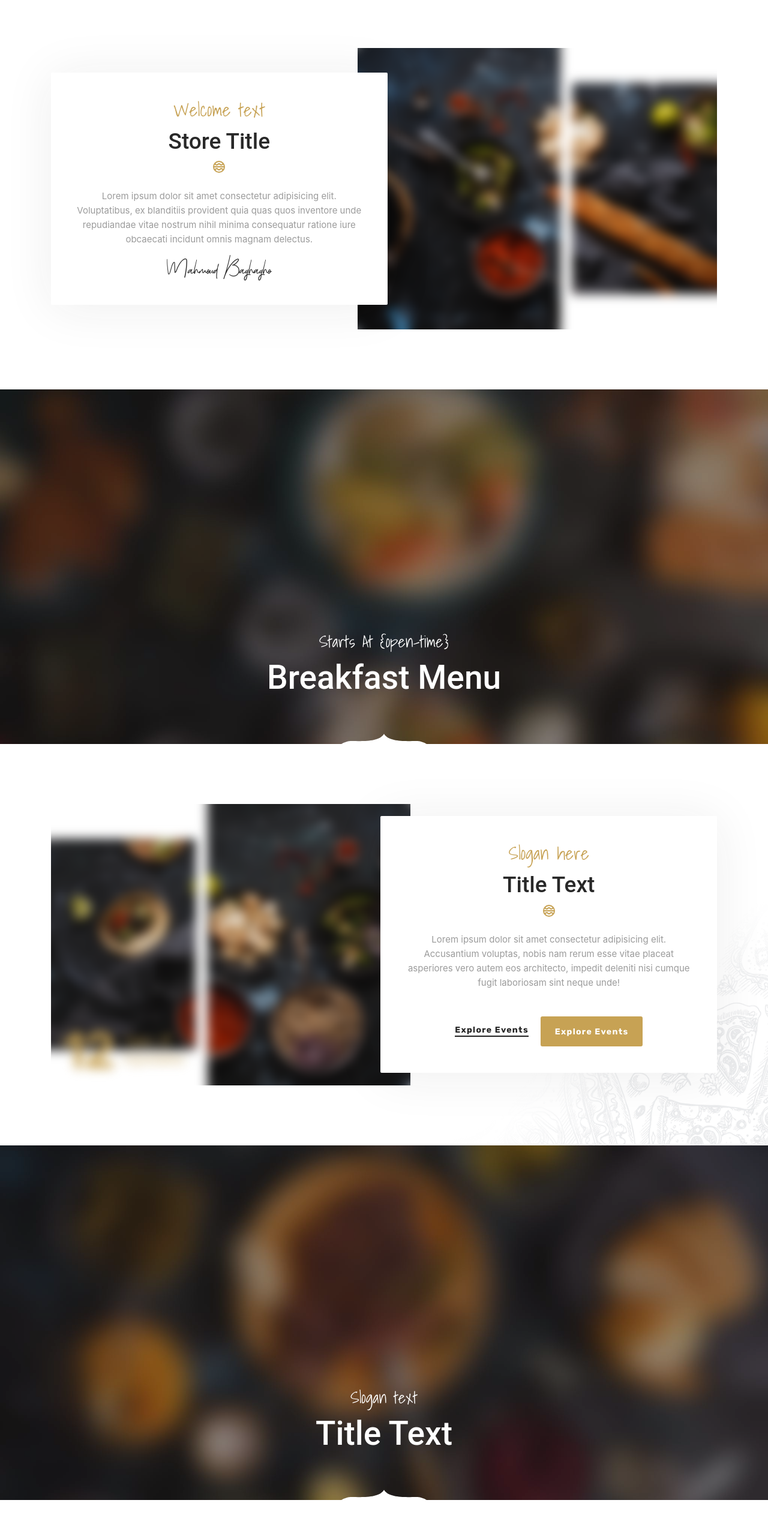
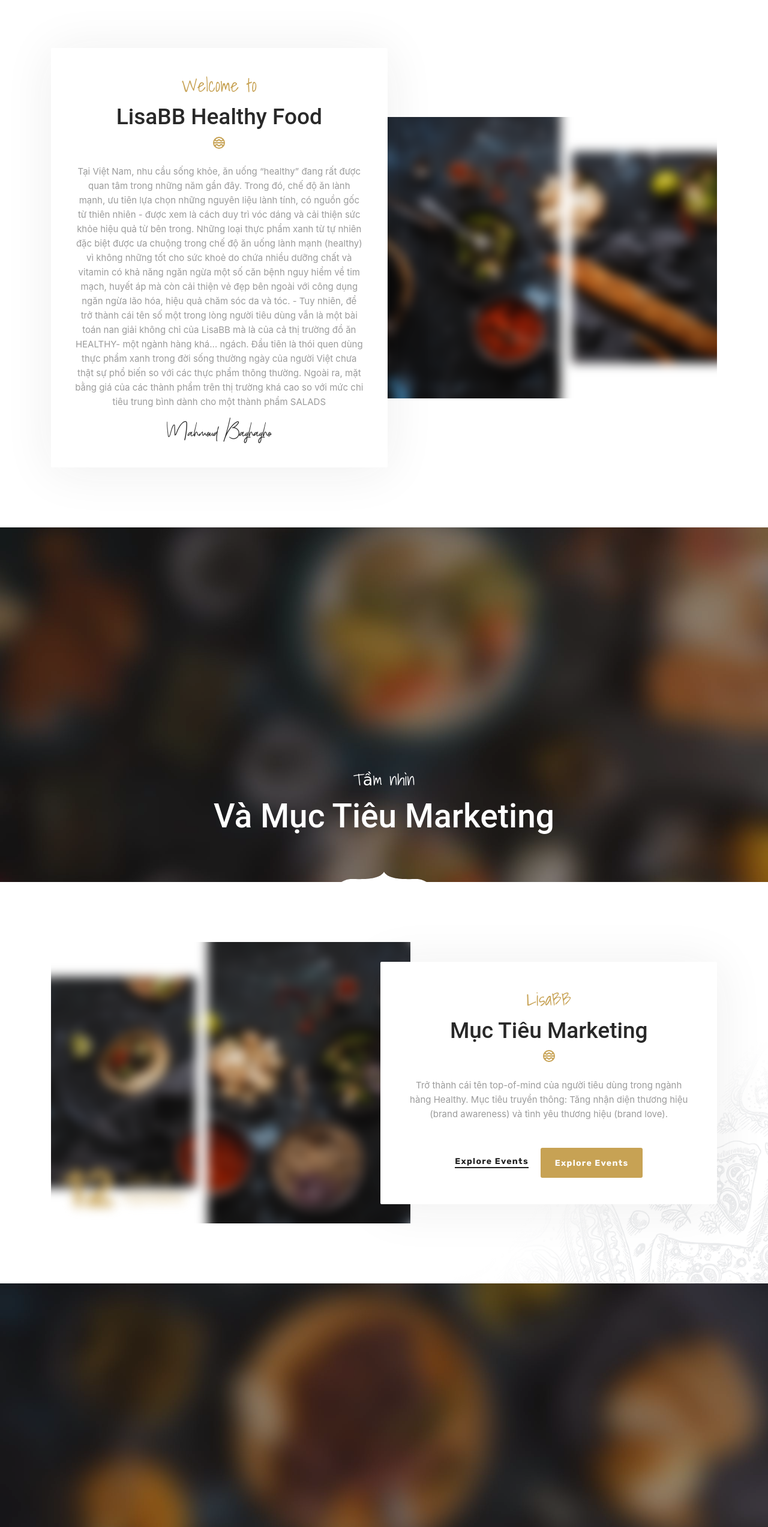
Before and after one commit to Edzdw/Food-store, a plain HTML site: page index.html in a window 1280 px wide. Shown: the part 820-3365 px from the top of the page at 60% size. Drawn offline with Linux system fonts and the light colour scheme.

Commit message:
update faqs

```diff
--- a/index.html
+++ b/index.html
@@ -132,8 +132,8 @@
               <div class="banner__content-text" data-aos="fade-right">
                 <div class="banner__content-text-inner">
                   <div class="heading">
-                    <span class="heading__subtitle">Welcome text</span>
-                    <h2 class="heading__title">Store Title</h2>
+                    <span class="heading__subtitle">Welcome to</span>
+                    <h2 class="heading__title">LisaBB Healthy Food</h2>
                     <div class="heading__icon">
                       <svg xmlns="http://www.w3.org/2000/svg" width="20" height="20" viewBox="0 0 20 20">
                         <path
@@ -141,7 +141,8 @@
                           transform="translate(-505 -925)"></path>
                       </svg>
                     </div>
-                    <p class="heading__desc">Lorem ipsum dolor sit amet consectetur adipisicing elit. Voluptatibus, ex blanditiis provident quia quas quos inventore unde repudiandae vitae nostrum nihil minima consequatur ratione iure obcaecati incidunt omnis magnam delectus.</p>
+                    <p class="heading__desc">Tại Việt Nam, nhu cầu sống khỏe, ăn uống “healthy” đang rất được quan tâm trong những năm gần đây. Trong đó, chế độ ăn lành mạnh, ưu tiên lựa chọn những nguyên liệu lành tính, có nguồn gốc từ thiên nhiên - được xem là cách duy trì vóc dáng và cải thiện sức khỏe hiệu quả từ bên trong. Những loại thực phẩm xanh từ tự nhiên đặc biệt được ưa chuộng trong chế độ ăn uống lành mạnh (healthy) vì không những tốt cho sức khoẻ do chứa nhiều dưỡng chất và vitamin có khả năng ngăn ngừa một số căn bệnh nguy hiểm về tim mạch, huyết áp mà còn cải thiện vẻ đẹp bên ngoài với công dụng ngăn ngừa lão hóa, hiệu quả chăm sóc da và tóc.
+                      - Tuy nhiên, để trở thành cái tên số một trong lòng người tiêu dùng vẫn là một bài toán nan giải không chỉ của LisaBB mà là của cả thị trường đồ ăn HEALTHY- một ngành hàng khá… ngách. Đầu tiên là thói quen dùng thực phẩm xanh trong đời sống thường ngày của người Việt chưa thật sự phổ biến so với các thực phẩm thông thường. Ngoài ra, mặt bằng giá của các thành phẩm trên thị trường khá cao so với mức chi tiêu trung bình dành cho một thành phẩm SALADS</p>
                     <img src="assets/images/about/signature.png" alt="signature">
                   </div><!-- /.heading -->
                 </div><!-- /.banner__content-text-inner -->
@@ -169,8 +170,8 @@
       <div class="container">
         <div class="row">
           <div class="col-sm-12 col-md-12 col-lg-12">
-            <span class="banner__subtitle">Starts At {open-time}</span>
-            <h2 class="banner__title">Breakfast Menu</h2>
+            <span class="banner__subtitle">Tầm nhìn</span>
+            <h2 class="banner__title">Và mục tiêu Marketing</h2>
           </div><!-- /.col-lg-12 -->
         </div><!-- /.row -->
       </div><!-- /.container -->
@@ -188,8 +189,8 @@
               <div class="banner__content-text" data-aos="fade-left">
                 <div class="banner__content-text-inner">
                   <div class="heading mb-40">
-                    <span class="heading__subtitle">Slogan here</span>
-                    <h2 class="heading__title">Title text</h2>
+                    <span class="heading__subtitle">LisaBB</span>
+                    <h2 class="heading__title">Mục tiêu Marketing</h2>
                     <div class="heading__icon">
                       <svg xmlns="http://www.w3.org/2000/svg" width="20" height="20" viewBox="0 0 20 20">
                         <path
@@ -197,7 +198,8 @@
                           transform="translate(-505 -925)"></path>
                       </svg>
                     </div>
-                    <p class="heading__desc">Lorem ipsum dolor sit amet consectetur adipisicing elit. Accusantium voluptas, nobis nam rerum esse vitae placeat asperiores vero autem eos architecto, impedit deleniti nisi cumque fugit laboriosam sint neque unde!</p>
+                    <p class="heading__desc">Trở thành cái tên top-of-mind của người tiêu dùng trong ngành hàng Healthy.
+                      Mục tiêu truyền thông: Tăng nhận diện thương hiệu (brand awareness) và tình yêu thương hiệu (brand love).</p>
                   </div><!-- /.heading -->
                   <a href="#" class="btn btn__secondary btn__link mx-2 my-1">Explore Events</a>
                   <a href="#" class="btn btn__primary mx-2 my-1">Explore Events</a>
@@ -226,8 +228,8 @@
       <div class="container">
         <div class="row">
           <div class="col-sm-12 col-md-12 col-lg-12">
-            <span class="banner__subtitle">Slogan text</span>
-            <h2 class="banner__title">Title text</h2>
+            <span class="banner__subtitle">Sứ mệnh</span>
+            <h2 class="banner__title">Thay đổi khái niệm về healthy food</h2>
           </div><!-- /.col-lg-12 -->
         </div><!-- /.row -->
       </div><!-- /.container -->
@@ -244,8 +246,8 @@
               <div class="banner__content-text" data-aos="fade-right">
                 <div class="banner__content-text-inner">
                   <div class="heading mb-40">
-                    <span class="heading__subtitle">Slogan text</span>
-                    <h2 class="heading__title">Title text</h2>
+                    <span class="heading__subtitle">“Seductive from soul to body”</span>
+                    <h2 class="heading__title">Lisabb</h2>
                     <div class="heading__icon">
                       <svg xmlns="http://www.w3.org/2000/svg" width="20" height="20" viewBox="0 0 20 20">
                         <path
@@ -253,7 +255,7 @@
                           transform="translate(-505 -925)"></path>
                       </svg>
                     </div>
-                    <p style="margin-bottom: 15px;" class="heading__desc">Lorem ipsum dolor sit amet consectetur adipisicing elit.off praesentium, fugiat sunt enim repellendus.</p>
+                    <p style="margin-bottom: 15px;" class="heading__desc">“Quyến rũ từ tâm hồn đến ngoại hình” là ý tưởng và thông điệp chính của chiến dịch, với mong muốn tái định nghĩa từ sexy - quyến rũ thành vẻ đẹp đích thực toát ra từ sự khỏe mạnh, truyền cảm hứng ăn uống lành mạnh, và lối sống tích cực để tỏa sáng trong hành trình “vẽ đường cong” cho chính mình. Trên hành trình đó, LisaBB sẽ là người bạn đồng hành, đáp ứng nhu cầu về những sản phẩm chất lượng và tốt cho sức khỏe, giúp cải thiện sắc vóc lẫn sức khỏe thể chất và tinh thần.</p>
                     <a href="#" class="btn btn__secondary">Explore Full Menu</a>
                   </div><!-- /.heading -->
                 </div><!-- /.banner__content-text-inner -->
```
Also changed, not shown: faqs.html (+8 -14 lines).
